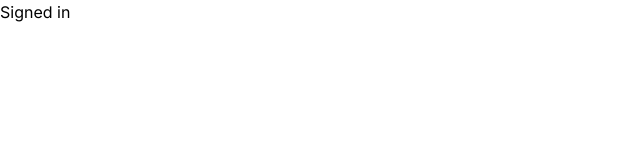
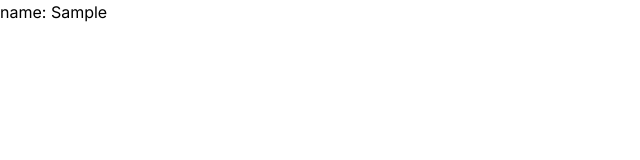
Before and after one commit to brandonmcconathy/christmas-list-react, a Next.js app: page /manage in a window 1280 px wide. Both pictures are taken after typing "Sample" into the empty fields and a click on the button "SUBMIT". Shown: the top 160 px of the page, without its empty margins (0-640 px from the left). Built offline with nearby package versions, Linux system fonts and the light colour scheme.

Commit message:
Passed name to signed in component

```diff
--- a/src/app/components/signedin.tsx
+++ b/src/app/components/signedin.tsx
@@ -1,9 +1,12 @@
 
 
-export default function SignedIn() {
+export default function SignedIn(props : any) {
+
+  const { name } = props
+
   return(
     <div>
-      <h1>Signed in</h1>
+      <h1>name: {name}</h1>
     </div>
   )
 }
--- a/src/app/components/signin.tsx
+++ b/src/app/components/signin.tsx
@@ -20,7 +20,7 @@ export default function SignIn() {
 
   if (signedIn) {
     return(
-      <SignedIn />
+      <SignedIn name={name} />
     )
   } else {
     return(
```
